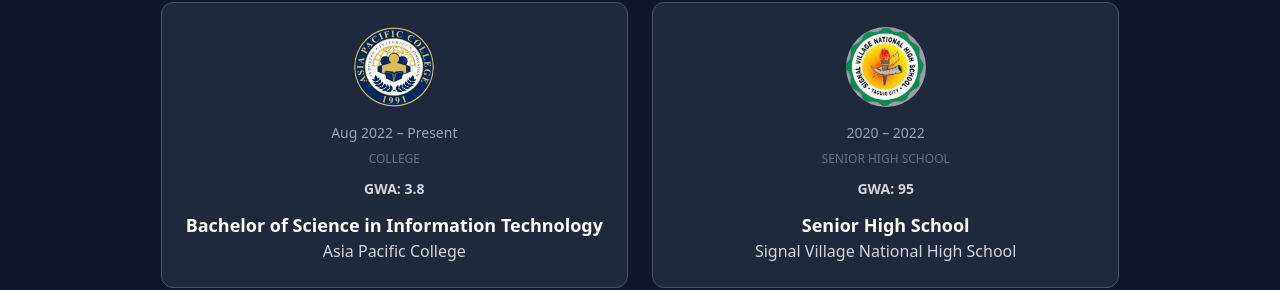
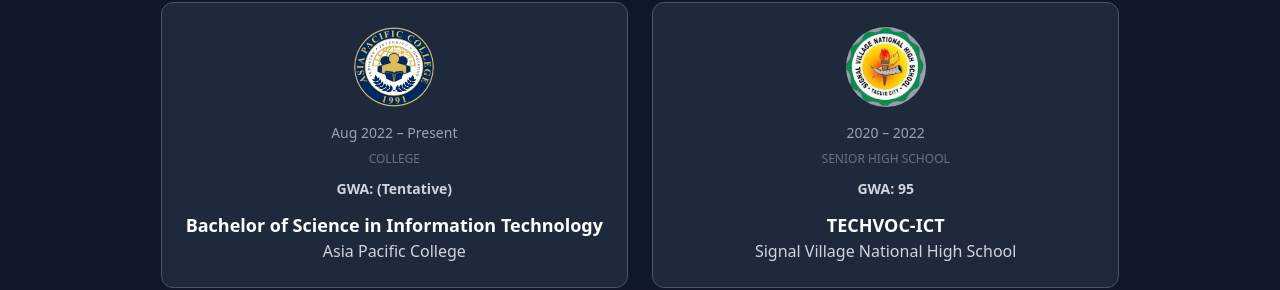
Before and after one commit to johnjorellandicho/myportfolio, a React (Create React App) app in the folder frontend/: page / in a window 1280 px wide. Shown: the part 4446-4736 px from the top of the page. Built offline with nearby package versions, Linux system fonts and the light colour scheme.

Commit message:
updated gwa in college

```diff
--- a/frontend/src/App.jsx
+++ b/frontend/src/App.jsx
@@ -215,12 +215,12 @@
         period: 'Aug 2022 – Present',
         icon: '/images/cropped-APC_Seal-Official-scaled.png',
         level: 'College',
-        gwa: '3.8'
+        gwa: '(Tentative)'
 
       },
       {
         id: 2,
-        degree: 'Senior High School',
+        degree: 'TECHVOC-ICT',
         school: 'Signal Village National High School',
         period: '2020 – 2022',
         icon: '/images/svnhs.png',
```
